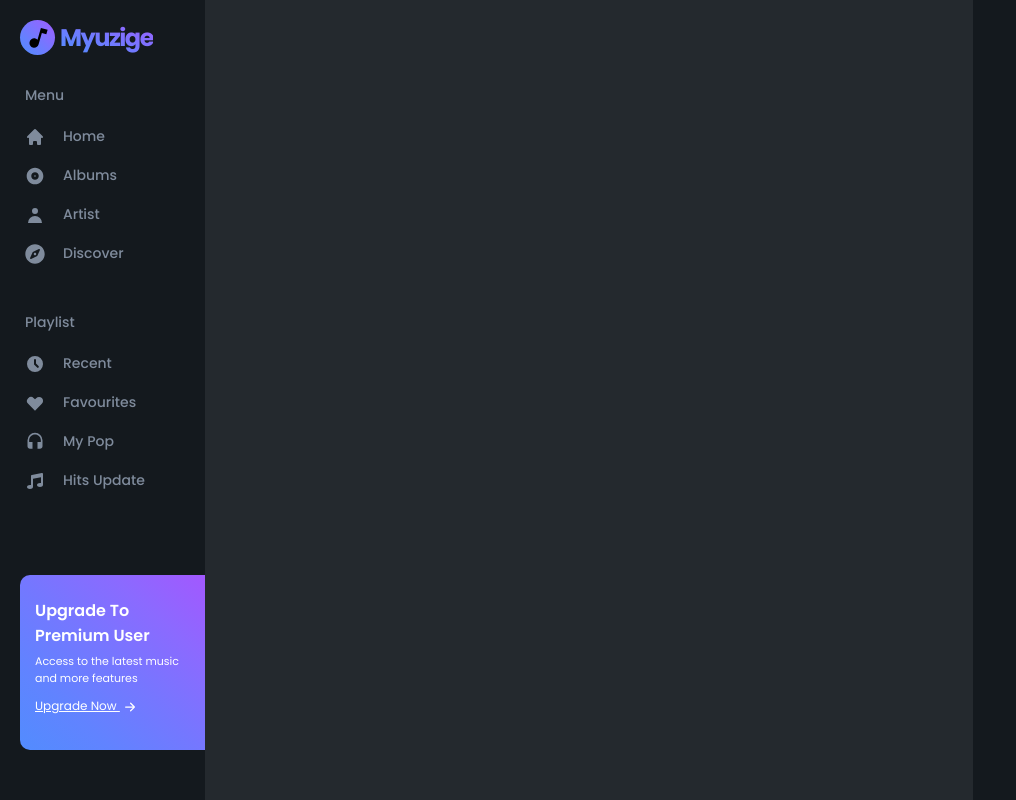
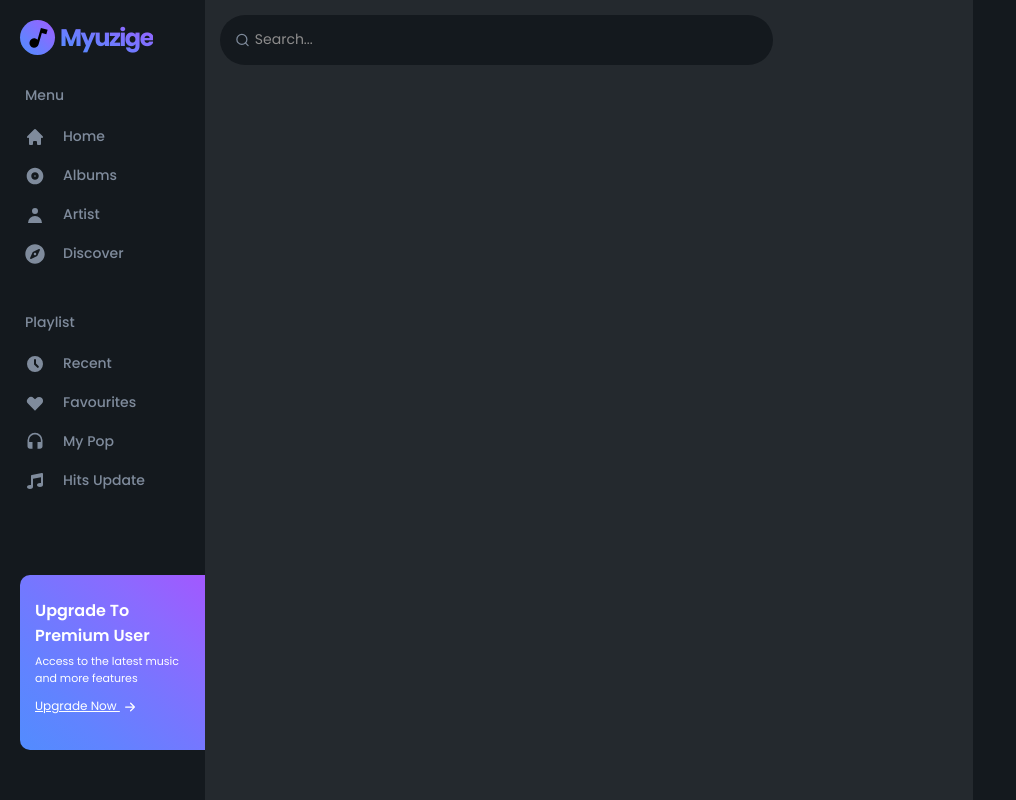
Before and after one commit to hamzaalvi1/Spotify-Clone, a Next.js app: page / in a window 1280 px wide. Shown: the whole page, without its empty margins (0-1016 px from the left). Built offline with nearby package versions, Linux system fonts and the light colour scheme; no server answers; what spotify-web-api-node would draw is missing.

Commit message:
Searchbar WIP

```diff
--- /dev/null
+++ b/components/Searchbar/Searchbar.js
@@ -0,0 +1,19 @@
+import styles from "./Searchbar.module.scss";
+import { FiSearch } from "react-icons/fi";
+function Searchbar({ search, handleSearch }) {
+  return (
+    <div className={styles.Searchbar}>
+      <span>
+        <FiSearch />
+      </span>
+      <input
+        type="text"
+        placeholder="Search..."
+        value={search}
+        onChange={handleSearch}
+      />
+    </div>
+  );
+}
+
+export default Searchbar;
--- /dev/null
+++ b/components/Searchbar/Searchbar.module.scss
@@ -0,0 +1,34 @@
+@import "../../styles/variables";
+
+
+.Searchbar{
+    max-width: 75%;
+    width: 100%;
+    background-color: $bg-black;
+    height: 50px;
+    border-radius: 50px;
+    display: flex;
+    justify-content: flex-start;
+    align-items: center;
+    padding: 0 15px;
+    span{
+        height: 100%;
+        svg{
+            font-size: 15px;
+            color: $font-color;
+            height: 100%;
+        }
+    }
+
+    input{
+        margin: 0 0 0 5px;
+        height: 100%;
+        width: 100%;
+        color: $white;
+        font-size: 12px;
+        &::placeholder{
+            color: $primary-font;
+            font-size: 14px;
+        }
+    }
+}
--- a/pages/index.js
+++ b/pages/index.js
@@ -1,5 +1,6 @@
 import Head from 'next/head'
 import styles from "../styles/Home.module.scss"
+import Searchbar from '../components/Searchbar/Searchbar'
 export default function Home() {
   return (
     <div className={styles.home}>
@@ -8,7 +9,7 @@ export default function Home() {
         <meta name="description" content="Generated by create next app" />
         <link rel="icon" href="/favicon.ico" />
       </Head>
-
+       <Searchbar/>
     </div>
   )
 }
--- a/styles/Home.module.scss
+++ b/styles/Home.module.scss
@@ -5,4 +5,6 @@ width: 100%;
 max-width: 100%;
 height: 100vh;
 max-height: 100vh;
+padding: 15px;
+
 }
--- a/styles/globals.scss
+++ b/styles/globals.scss
@@ -180,7 +180,7 @@ button {
   background: transparent;
   border: none;
   border-radius: 0px;
-  font-family: "Roboto";
+  font-family: $primary-font;
   font-weight: 400;
 }
 ::-webkit-input-placeholder {
```
